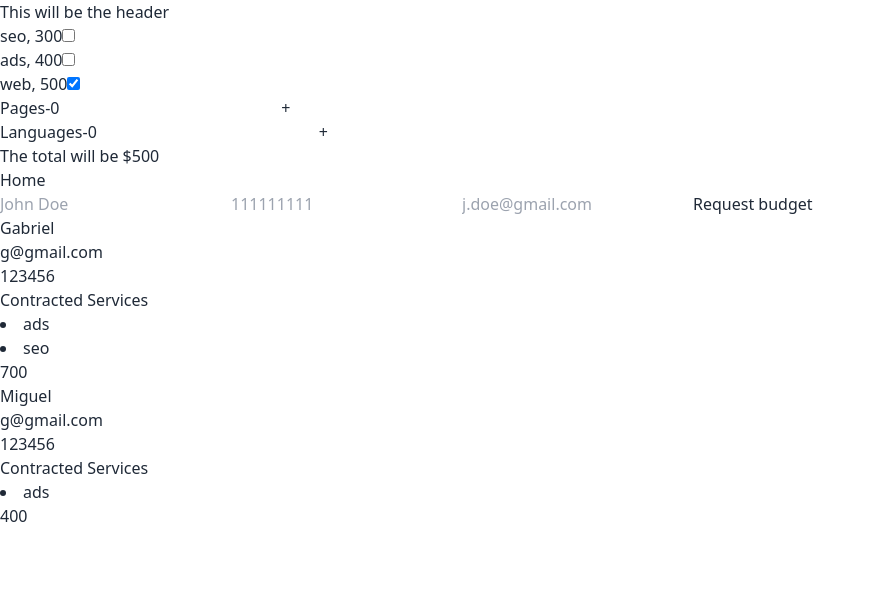
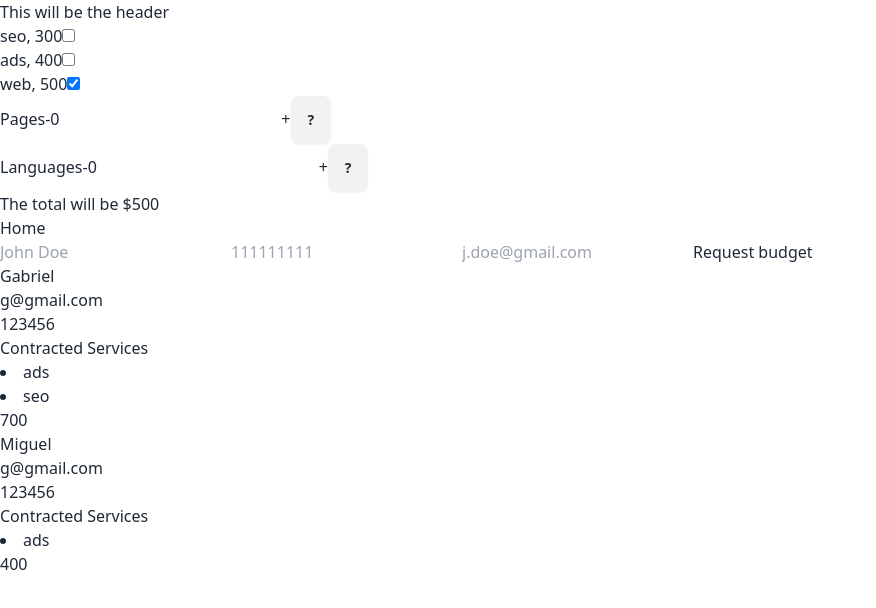
Before and after one commit to gsvaliente/react-sprint-6, a React (Vite) app: page /budget in a window 1280 px wide. Both pictures are taken after a click on the checkbox 73 px from the left and 83 px from the top of the page. Shown: the top 608 px of the page, without its empty margins (0-876 px from the left). Built offline with nearby package versions, Linux system fonts and the light colour scheme.

Commit message:
Modal for help on each extra is now working

```diff
--- a/src/components/Card.tsx
+++ b/src/components/Card.tsx
@@ -1,6 +1,7 @@
 import { useContext, useEffect, useState } from 'react';
 import { AppContext } from '../context/AppContext';
 import { DataType } from '../data/data';
+import { Modal } from './Modal';
 
 interface CardProps {
   item: DataType;
@@ -94,6 +95,12 @@ export function Card({ item }: CardProps) {
               value={extras.pages}
             />
             <button onClick={() => handleIncreaseExtras('pages')}>+</button>
+            <Modal
+              info='This allows the team to create multiple pages to the desired website, we can create upto 3 new pages'
+              title='Pages Help'
+            >
+              ?
+            </Modal>
           </div>
 
           <div>
@@ -105,6 +112,12 @@ export function Card({ item }: CardProps) {
               value={extras.languages}
             />
             <button onClick={() => handleIncreaseExtras('languages')}>+</button>
+            <Modal
+              info='When the team creates a website, we also are able to add multiple languages. You can select upto 3 new languages'
+              title='Language Help'
+            >
+              ?
+            </Modal>
           </div>
         </>
       )}
--- /dev/null
+++ b/src/components/Modal.tsx
@@ -0,0 +1,37 @@
+interface ModalProps {
+  title: string;
+  info: string;
+  children: React.ReactNode;
+}
+
+export function Modal({ title, info, children }: ModalProps) {
+  return (
+    <>
+      <button
+        className='btn'
+        onClick={() =>
+          (
+            document.getElementById('my_modal_1') as HTMLDialogElement
+          )?.showModal()
+        }
+      >
+        {children}
+      </button>
+      <dialog
+        id='my_modal_1'
+        className='modal'
+      >
+        <div className='modal-box'>
+          <h3 className='font-bold text-lg'>{title}</h3>
+          <p className='py-4'>{info}</p>
+          <div className='modal-action'>
+            <form method='dialog'>
+              {/* if there is a button in form, it will close the modal */}
+              <button className='btn'>Close</button>
+            </form>
+          </div>
+        </div>
+      </dialog>
+    </>
+  );
+}
```
